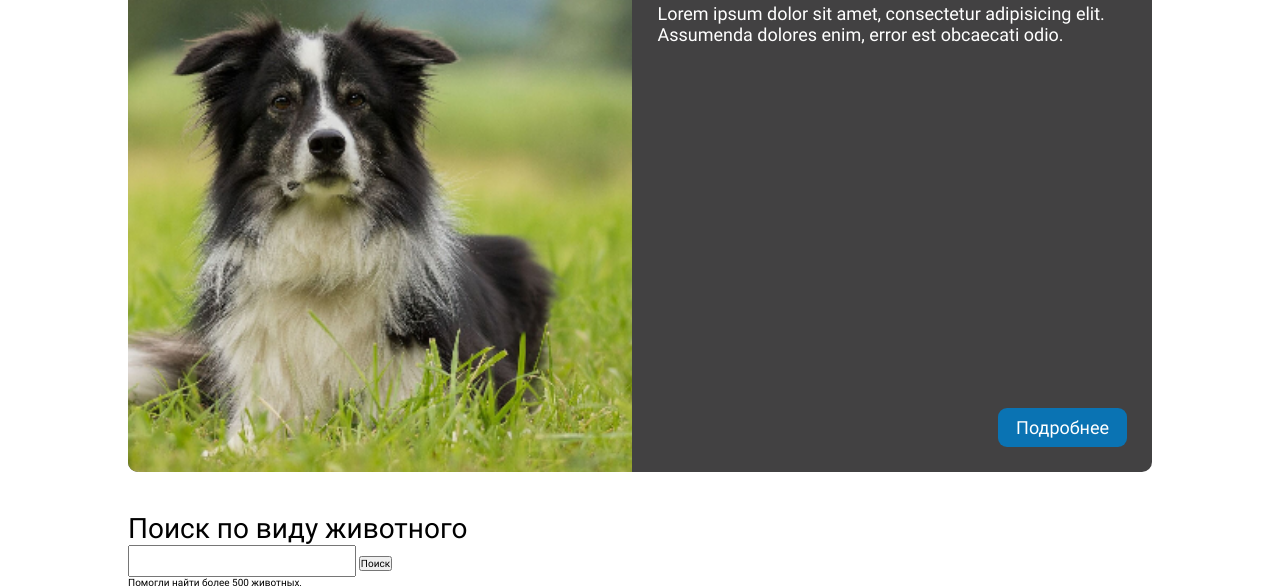
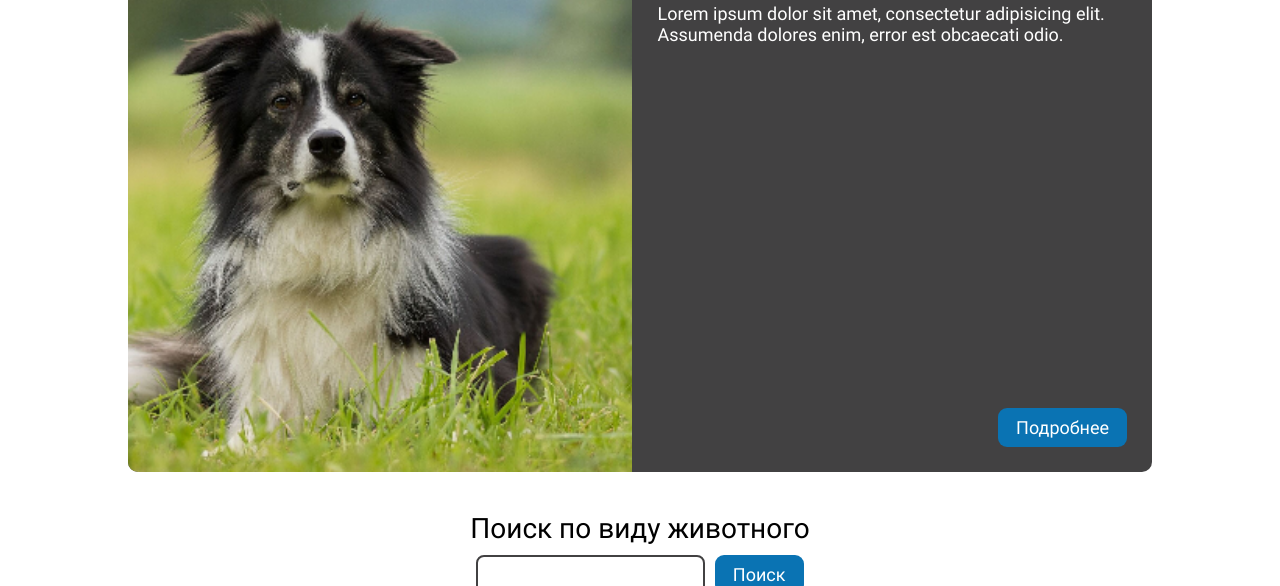
Before and after one commit to Pe4enka9/module_a, a plain HTML site: page index.html in a window 1280 px wide. Shown: the part 214-800 px from the top of the page. Drawn offline with Linux system fonts and the light colour scheme.

Commit message:
Fast search

```diff
--- a/css/_fast_search.css
+++ b/css/_fast_search.css
@@ -1,5 +1,55 @@
+.fast-search {
+    display: flex;
+    flex-flow: column nowrap;
+    justify-content: center;
+    align-items: center;
+}
+
 .fast-search input {
     padding: .3em .7em;
 
+    outline: none;
+    border: 2px solid var(--color);
+    -webkit-border-radius: .5em;
+    -moz-border-radius: .5em;
+    border-radius: .5em;
+
     font-size: 1.6rem;
+
+    transition: .2s;
 }
+
+.fast-search input:focus {
+    border: 2px solid var(--secondary);
+}
+
+.fast-search form {
+    display: flex;
+    gap: 1rem;
+}
+
+.fast-search button {
+    width: fit-content;
+
+    padding: .5em 1em;
+
+    display: block;
+
+    background-color: var(--secondary);
+    color: #fff;
+
+    border: none;
+    -webkit-border-radius: .5em;
+    -moz-border-radius: .5em;
+    border-radius: .5em;
+
+    font-size: 1.8rem;
+
+    text-decoration: none;
+    cursor: pointer;
+    transition: .2s;
+}
+
+.fast-search button:hover {
+    background-color: var(--buttonHover);
+}
--- a/css/_header.css
+++ b/css/_header.css
@@ -1,7 +1,7 @@
 header {
     padding: 1rem 0;
 
-    background-color: #409a82;
+    background-color: var(--headerFooter);
 }
 
 .header-container {
@@ -29,4 +29,9 @@ header nav a {
     font-size: 1.8rem;
 
     text-decoration: none;
+    transition: .2s;
 }
+
+header nav a:hover {
+    color: #d8d8d8;
+}
--- a/css/_slider.css
+++ b/css/_slider.css
@@ -49,6 +49,7 @@
     background-color: var(--secondary);
     color: #fff;
 
+    border: none;
     -webkit-border-radius: .5em;
     -moz-border-radius: .5em;
     border-radius: .5em;
@@ -56,4 +57,9 @@
     font-size: 1.8rem;
 
     text-decoration: none;
+    transition: .2s;
 }
+
+.slider__info a:hover {
+    background-color: var(--buttonHover);
+}
--- a/css/_variables.css
+++ b/css/_variables.css
@@ -1,7 +1,9 @@
 :root {
     --main: #a7a9ac;
     --secondary: #0a73b3;
+    --headerFooter: #409a82;
     --color: #424142;
+    --buttonHover: #096ca6;
 }
 
 @font-face {
--- a/css/main.css
+++ b/css/main.css
@@ -11,3 +11,7 @@ main {
     width: 80%;
     margin: 0 auto;
 }
+
+h2 {
+    margin-bottom: 1rem;
+}
```
